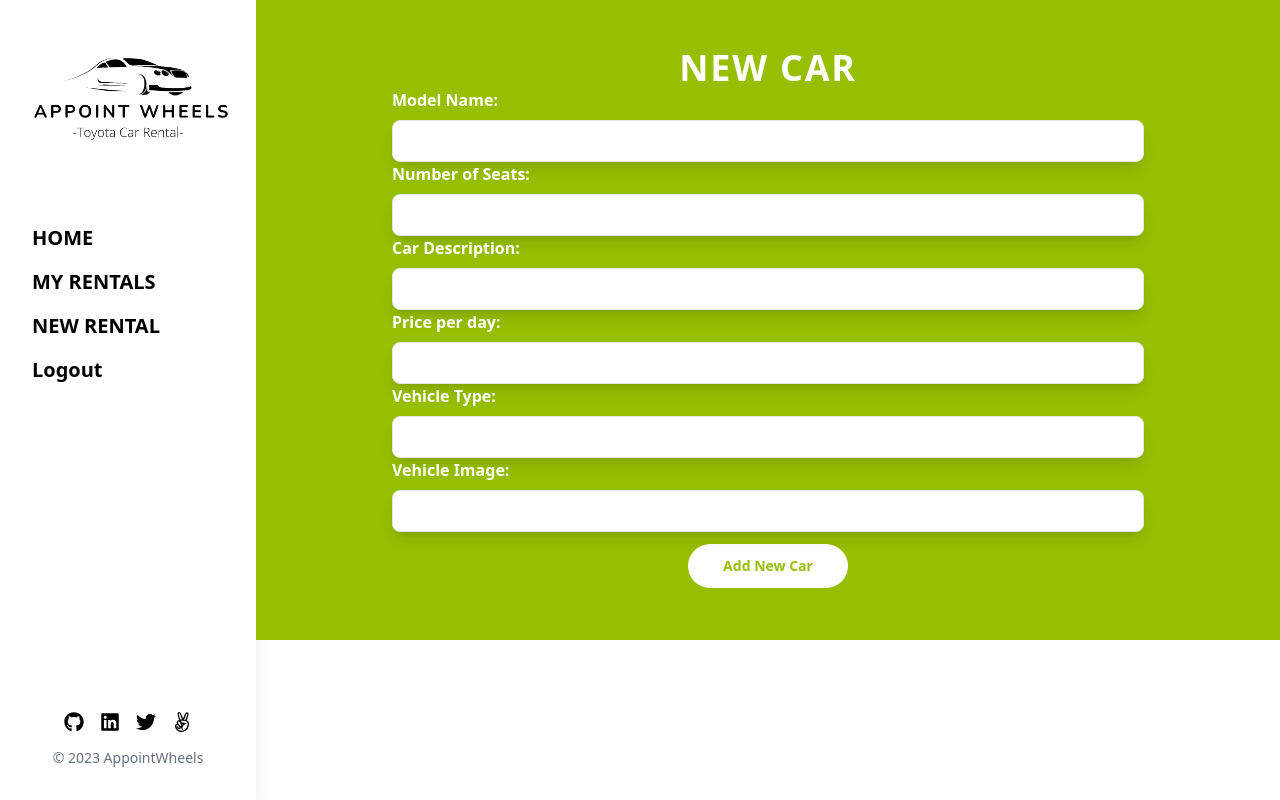
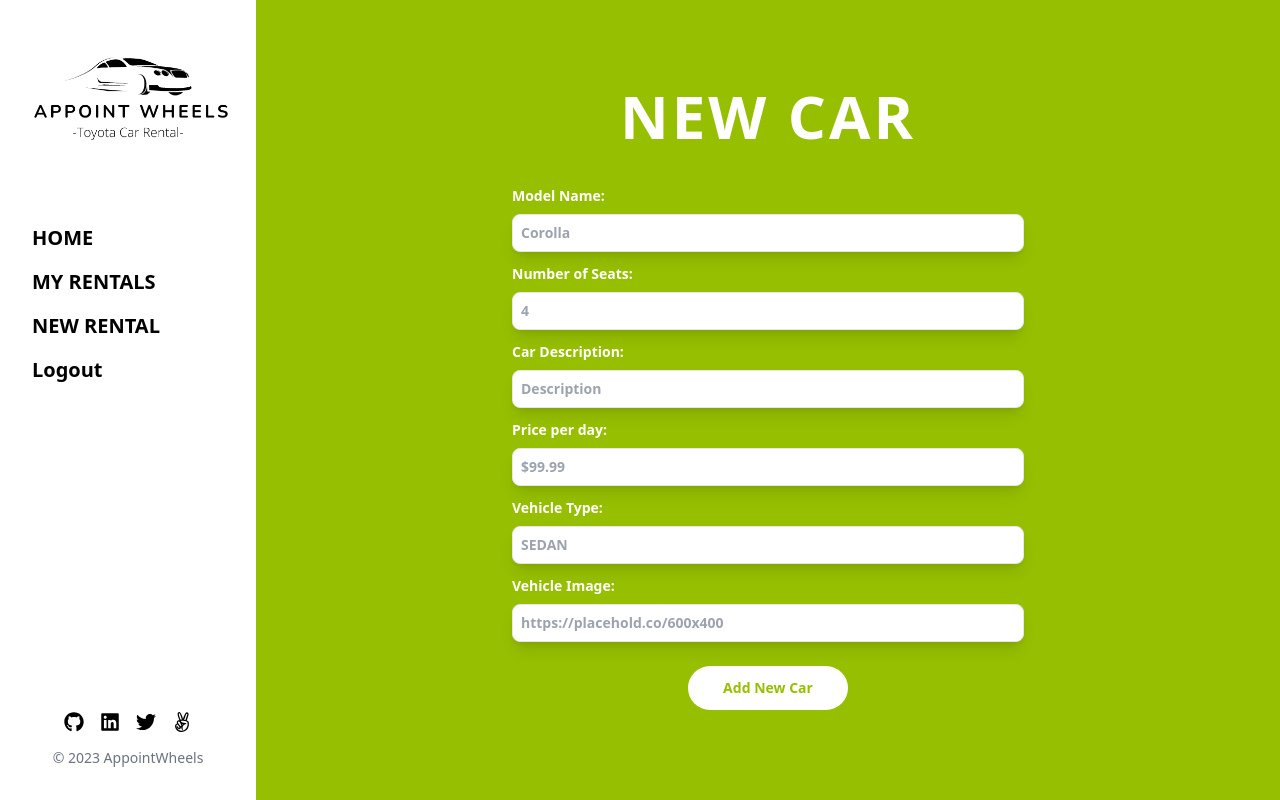
Before and after one commit to Rysth/REACT-AppointWheels, a React (Create React App) app: page /newcar in a window 1280 px wide. Built offline with nearby package versions, Linux system fonts and the light colour scheme; sample sign-in values are in the browser's storage; a web font is replaced by a local one.

Commit message:
Improve NewCar page.

```diff
--- a/src/components/pages/car/NewCar.jsx
+++ b/src/components/pages/car/NewCar.jsx
@@ -11,81 +11,74 @@ function NewCar() {
   };
 
   return (
-    <section className="bg-[var(--green)] text-white w-full md:px-24 md:w-4/5 md:absolute md:right-0">
-      <article className="px-10 pb-10 md:p-10">
+    <section className="bg-[var(--green)] text-white w-full md:px-24 md:w-4/5 md:absolute md:right-0 h-full p-4">
+      <article className="flex flex-col items-center justify-center h-full gap-5 sm:gap-10">
         <header className="mt-2 text-center">
-          <h2 className="text-2xl font-black tracking-wider text-center uppercase sm:text-3xl md:text-4xl">
+          <h2 className="text-3xl font-black tracking-wider text-center uppercase md:text-6xl">
             New Car
           </h2>
         </header>
         {/* eslint-disable */}
-        <form className="flex flex-col justify-center items-center w-full" onSubmit={handleSubmit(submitAddCar)}>
+        <form
+          className="flex flex-col items-center justify-center w-full max-w-lg gap-3 text-sm"
+          onSubmit={handleSubmit(submitAddCar)}
+        >
           <fieldset className="w-full">
-            <label
-              htmlFor="model"
-              className="relative grid gap-2 font-semibold"
-            >
+            <label htmlFor="model" className="relative grid gap-2 font-semibold">
               Model Name:
               <input
                 type="text"
                 {...register('model')}
                 className="flex-1 p-2 font-semibold border rounded-lg shadow-lg focus:outline-none focus:border-gray-500 text-[var(--green)]"
+                placeholder="Corolla"
                 required
               />
             </label>
           </fieldset>
           <fieldset className="w-full">
-            <label
-              htmlFor="seats"
-              className="relative grid gap-2 font-semibold"
-            >
+            <label htmlFor="seats" className="relative grid gap-2 font-semibold">
               Number of Seats:
               <input
                 type="number"
                 {...register('seats')}
                 className="flex-1 p-2 font-semibold border rounded-lg shadow-lg focus:outline-none focus:border-gray-500 text-[var(--green)]"
+                placeholder="4"
                 required
               />
             </label>
           </fieldset>
           <fieldset className="w-full">
-            <label
-              htmlFor="description"
-              className="relative grid gap-2 font-semibold"
-            >
+            <label htmlFor="description" className="relative grid gap-2 font-semibold">
               Car Description:
               <input
                 type="text"
                 {...register('description')}
                 className="flex-1 p-2 font-semibold border rounded-lg shadow-lg focus:outline-none focus:border-gray-500 text-[var(--green)]"
+                placeholder="Description"
                 required
               />
             </label>
           </fieldset>
           <fieldset className="w-full">
-            <label
-              htmlFor="price_per_day"
-              className="relative grid gap-2 font-semibold"
-            >
+            <label htmlFor="price_per_day" className="relative grid gap-2 font-semibold">
               Price per day:
               <input
                 type="number"
                 {...register('price_per_day')}
                 className="flex-1 p-2 font-semibold border rounded-lg shadow-lg focus:outline-none focus:border-gray-500 text-[var(--green)]"
+                placeholder="$99.99"
                 required
               />
             </label>
           </fieldset>
           <fieldset className="w-full">
-            <label
-              htmlFor="vehicle_type"
-              className="relative grid gap-2 font-semibold"
-            >
+            <label htmlFor="vehicle_type" className="relative grid gap-2 font-semibold">
               Vehicle Type:
               <input
                 type="text"
                 {...register('vehicle_type')}
                 className="flex-1 p-2 font-semibold border rounded-lg shadow-lg focus:outline-none focus:border-gray-500 text-[var(--green)]"
+                placeholder="SEDAN"
                 required
               />
             </label>
@@ -97,6 +90,7 @@ function NewCar() {
                 type="text"
                 {...register('image_url')}
                 className="flex-1 p-2 font-semibold border rounded-lg shadow-lg focus:outline-none focus:border-gray-500 text-[var(--green)]"
+                placeholder="https://placehold.co/600x400"
                 required
               />
             </label>
```
